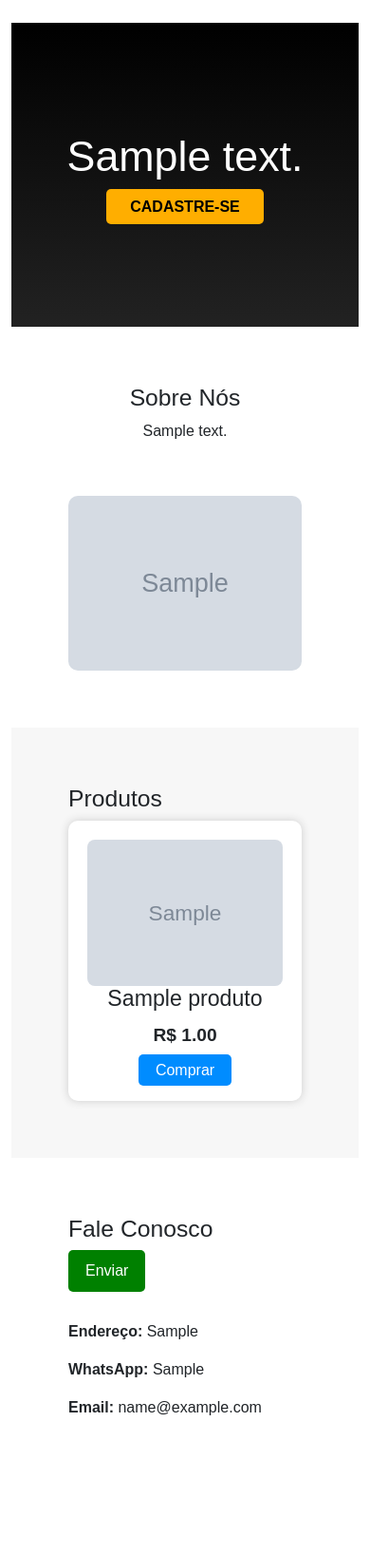
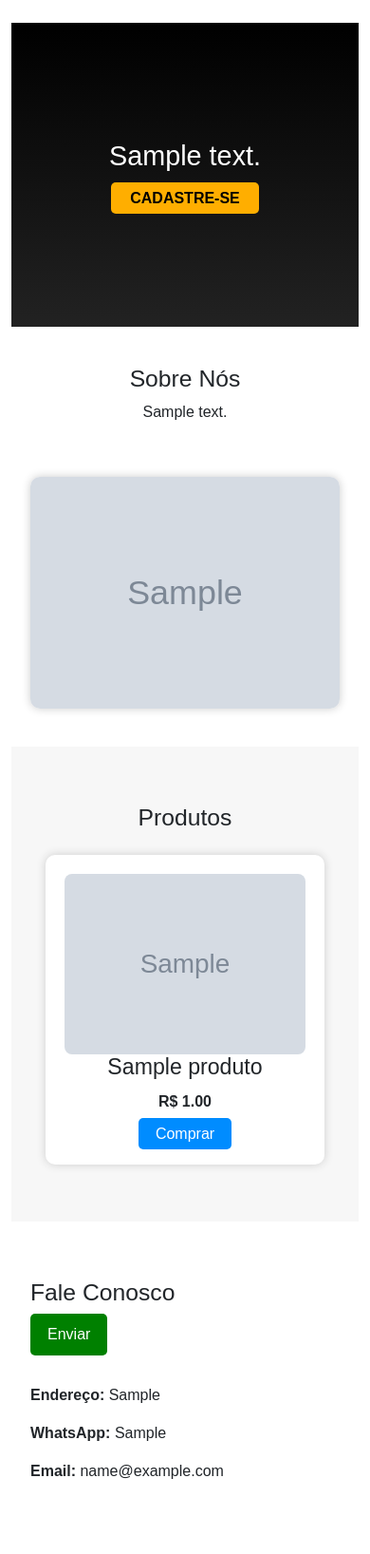
Before and after one commit to kd14c/WEBIII---P2-Projeto-Django-, a Django app: page / in a window 390 px wide. Shown: the part 66-1702 px from the top of the page at 95% size. Run offline with Django 5.2, Linux system fonts and the light colour scheme; tables that the repository leaves empty hold one stand-in row (values such as "Sample post"); grey boxes marked "Sample" are stand-in pictures; a map, chart or similar area stays blank; grey boxes are pictures that could not be loaded.

Commit message:
Enhance styling and layout: update hero section dimensions, improve responsiveness, and add hover effects; refine 'Sobre', 'Produtos', and 'Contato' sections for better presentation and user experience

```diff
--- a/core/static/core/style.css
+++ b/core/static/core/style.css
@@ -9,18 +9,18 @@
 /* HERO */
 .hero {
     width: 100%;
-    height: 320px;
+    min-height: 320px;
     background: linear-gradient(180deg, #000000, #222222);
     color: white;
     display: flex;
     align-items: center;
     justify-content: center;
     text-align: center;
-    padding: 20px;
+    padding: 40px 20px;
 }
 
 .hero h1 {
-    font-size: 2.8rem;
+    font-size: clamp(1.8rem, 4vw, 2.8rem);
     margin-bottom: 15px;
 }
 
@@ -31,7 +31,13 @@
     color: black;
     text-decoration: none;
     font-weight: bold;
+    transition: 0.2s;
 }
+
+.hero-btn:hover {
+    opacity: 0.85;
+}
+
 
 /* SOBRE */
 .sobre {
@@ -43,17 +49,29 @@
 }
 
 .sobre-texto {
-    width: 50%;
+    flex: 1;
+}
+
+.sobre-texto p {
+    font-size: 1.1rem;
+    line-height: 1.5;
+}
+
+.sobre-imagem {
+    flex: 1;
+    text-align: center;
 }
 
 .sobre-imagem img {
-    width: 420px;
+    width: 100%;
+    max-width: 420px;
     border-radius: 10px;
+    box-shadow: 0 0 10px #ccc;
 }
 
 /* PRODUTOS */
 .produtos-section {
-    padding: 60px;
+    padding: 60px 20px;
     background: #f7f7f7;
 }
 
@@ -65,12 +83,17 @@
 }
 
 .card-produto {
-    width: 250px;
+    width: min(250px, 90%);
     background: white;
     padding: 20px;
     border-radius: 10px;
     box-shadow: 0 0 10px #ccc;
     text-align: center;
+    transition: 0.2s;
+}
+
+.card-produto:hover {
+    transform: scale(1.03);
 }
 
 .card-produto img {
@@ -90,16 +113,26 @@
     color: white;
     padding: 8px 18px;
     border-radius: 5px;
+    transition: 0.2s;
+}
+
+.btn-comprar:hover {
+    opacity: 0.85;
 }
 
 /* CONTATO */
 .contato-section {
-    padding: 60px;
+    padding: 60px 20px;
 }
 
 .form-contato {
     max-width: 500px;
     margin-bottom: 30px;
+}
+
+.form-contato input,
+.form-contato textarea {
+    width: 100%;
 }
 
 .btn-enviar {
@@ -108,6 +141,11 @@
     padding: 10px 18px;
     border-radius: 5px;
     border: none;
+    transition: 0.2s;
+}
+
+.btn-enviar:hover {
+    opacity: 0.85;
 }
 
 /* MAPA */
@@ -116,31 +154,67 @@
     height: 300px;
     border: none;
     margin-top: 20px;
+    border-radius: 8px;
 }
 
-/* RESPONSIVO */
-@media(max-width: 900px) {
+/* PRODUTOS LISTA */
+.produtos-page {
+    padding: 60px 20px;
+    text-align: center;
+}
+
+.produtos-page h1 {
+    font-size: clamp(1.8rem, 4vw, 2.3rem);
+    margin-bottom: 30px;
+}
+
+/* RESPONSIVO — versão aprimorada */
+@media (max-width: 900px) {
+
     .sobre {
         flex-direction: column;
+        text-align: center;
+        padding: 40px 20px;
     }
 
-    .sobre-texto, .sobre-imagem {
+    .sobre-texto,
+    .sobre-imagem {
         width: 100%;
-        text-align: center;
     }
 
     .sobre-imagem img {
         width: 100%;
+        max-width: 350px;
+    }
+
+    .produtos-container {
+        gap: 15px;
+    }
+
+    .card-produto {
+        width: 90%;
     }
 }
 
-/* PÁGINA DE PRODUTOS */
-.produtos-page {
-    padding: 60px;
-    text-align: center;
+@media (max-width: 600px) {
+
+    .hero {
+        padding: 50px 20px;
+    }
+
+    .hero-btn {
+        padding: 8px 20px;
+    }
+
+    .sobre-texto p {
+        font-size: 1rem;
+    }
+
+    .form-contato {
+        width: 100%;
+    }
+
+    .preco {
+        font-size: 1rem;
+    }
 }
-
-.produtos-page h1 {
-    font-size: 2.3rem;
-    margin-bottom: 30px;
-}
--- a/core/templates/core/base.html
+++ b/core/templates/core/base.html
@@ -8,6 +8,9 @@
     <title>{% block title %}{{ pagina.nome_do_site }}{% endblock %}</title>
 
     <link href="https://cdn.jsdelivr.net/npm/bootstrap@5.3.2/dist/css/bootstrap.min.css" rel="stylesheet">
+
+    <link rel="stylesheet" href="{% static 'core/style.css' %}">
+
 </head>
 <body>
 
--- a/core/templates/core/index.html
+++ b/core/templates/core/index.html
@@ -2,8 +2,6 @@
 {% load static %}
 
 {% block content %}
-
-<link rel="stylesheet" href="{% static 'core/style.css' %}">
 
 <!-- HERO SECTION -->
 <section class="hero">
@@ -14,27 +12,32 @@
 </section>
 
 <!-- SOBRE SECTION -->
-<section class="sobre">
+<section class="sobre container">
     <div class="sobre-texto">
         <h2>Sobre Nós</h2>
         <p>{{ pagina_global.texto_sobre }}</p>
     </div>
 
     <div class="sobre-imagem">
-        <img src="{{ pagina_global.imagem_sobre.url }}" alt="Sobre nós">
+        {% if pagina_global.imagem_sobre %}
+            <img src="{{ pagina_global.imagem_sobre.url }}" alt="Sobre nós">
+        {% else %}
+            <p>(Adicione uma imagem em Admin → Pagina → imagem_sobre)</p>
+        {% endif %}
     </div>
 </section>
 
 <!-- PRODUTOS SECTION -->
 <section class="produtos-section">
-    <h2>Produtos</h2>
+    <h2 class="text-center mb-4">Produtos</h2>
 
     <div class="produtos-container">
         {% for produto in produtos %}
         <div class="card-produto">
-            <img src="{{ produto.foto.url }}" alt="Imagem do produto">
+            <img src="{{ produto.foto.url }}" alt="{{ produto.nome }}">
             <h3>{{ produto.nome }}</h3>
             <p class="preco">R$ {{ produto.preco }}</p>
+
             <a href="{% url 'pedido' produto.id %}" class="btn-comprar">Comprar</a>
         </div>
         {% endfor %}
@@ -42,7 +45,8 @@
 </section>
 
 <!-- CONTATO SECTION -->
-<section class="contato-section">
+<section class="contato-section container">
+
     <h2>Fale Conosco</h2>
 
     <form method="POST" class="form-contato">
@@ -51,7 +55,7 @@
         <button type="submit" class="btn-enviar">Enviar</button>
     </form>
 
-    <div class="contato-info">
+    <div class="contato-info mt-3">
         <p><strong>Endereço:</strong> {{ pagina_global.endereco }}</p>
         <p><strong>WhatsApp:</strong> {{ pagina_global.whatsapp }}</p>
         <p><strong>Email:</strong> {{ pagina_global.email }}</p>
@@ -60,7 +64,7 @@
 </section>
 
 <!-- MAPA -->
-<section class="mapa">
+<section class="mapa container mb-5">
     <iframe
         src="https://www.google.com/maps?q={{ pagina_global.endereco|urlencode }}&output=embed"
         loading="lazy">
```
